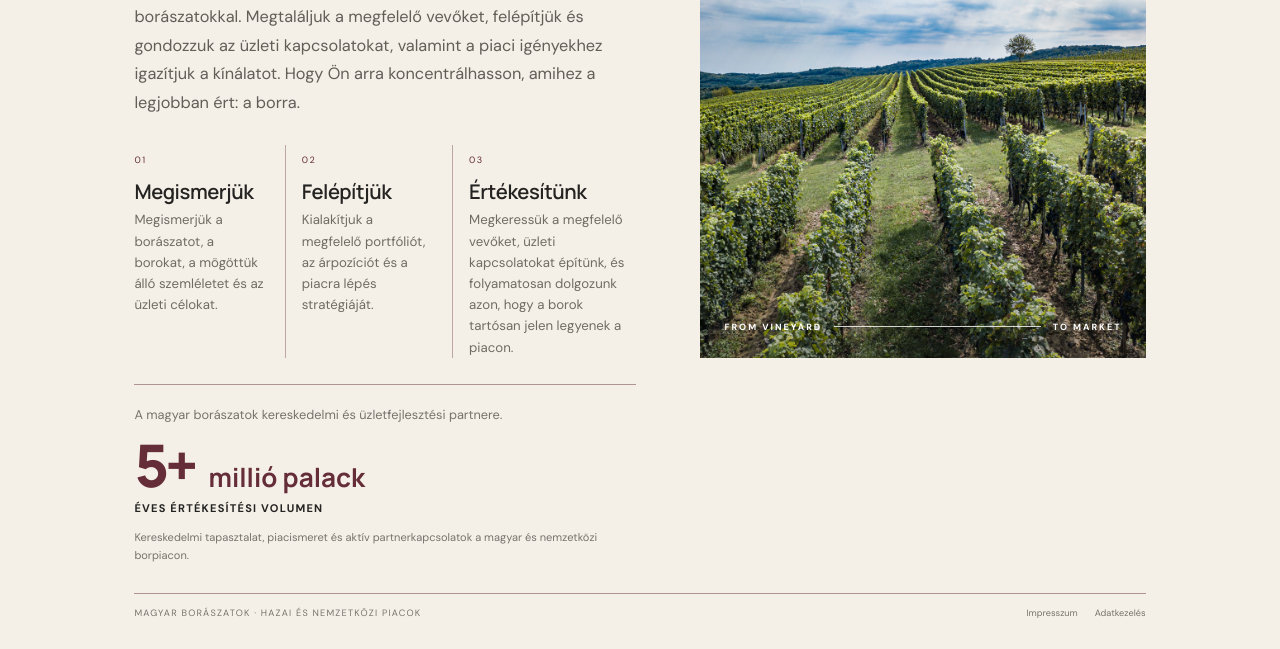
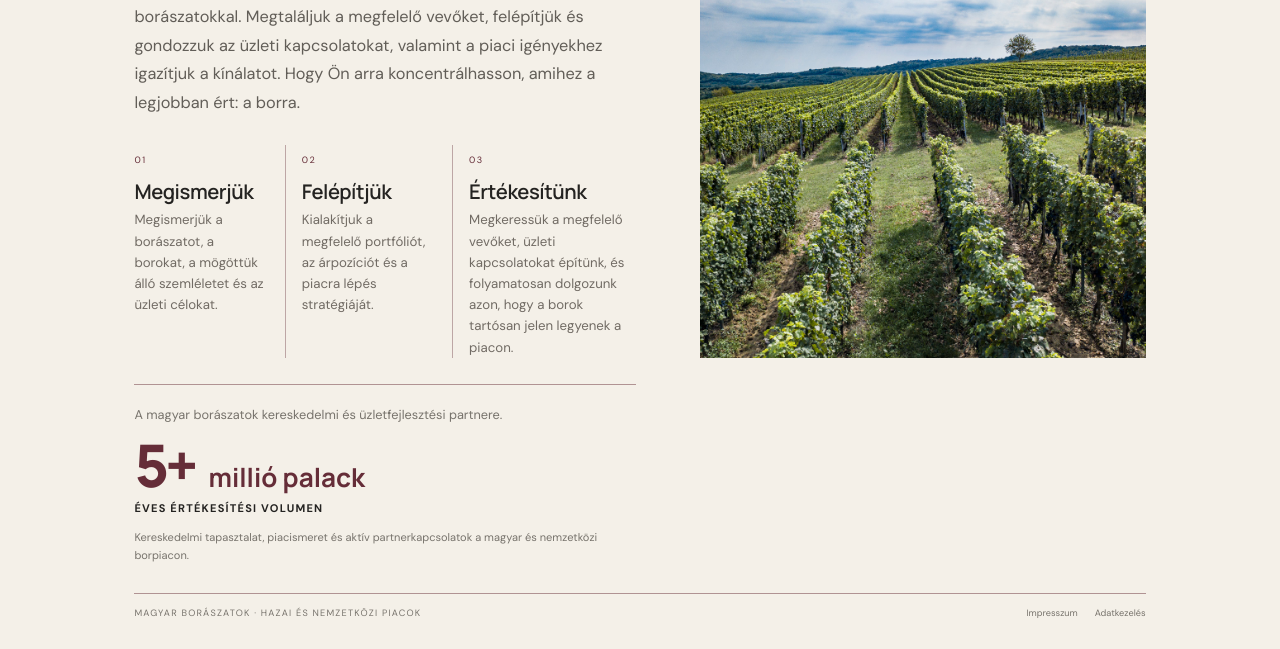
Before and after one commit to bendeguzvarosi/winesup, a plain HTML site: page index.html in a window 1280 px wide. Shown: the part 451-1100 px from the top of the page. Drawn offline with Linux system fonts and the light colour scheme.

Commit message:
Remove unrequested homepage image captions

```diff
--- a/index.html
+++ b/index.html
@@ -24,8 +24,7 @@
   </div>
   <div class="hero-art hero-photo-wrap home-hero-photo">
     <img class="hero-photo" src="assets/vineyard-hero.jpg" alt="Szőlőültetvény zöld dombok előtt" fetchpriority="high">
-    <div class="hero-photo-overlay"></div><div class="photo-credit">WinesUp vineyards</div>
-    <div class="photo-label"><span>FROM VINEYARD</span><i></i><span>TO MARKET</span></div>
+
   </div>
   <div class="home-bottom"><span class="home-market-line" data-i18n="heroFoot">Magyar borászatok · Hazai és nemzetközi piacok</span><span class="home-legal-links"><a href="imprint.html" data-i18n="imprint">Impresszum</a><a href="privacy.html" data-i18n="privacy">Adatkezelés</a></span></div>
 </section>
```
